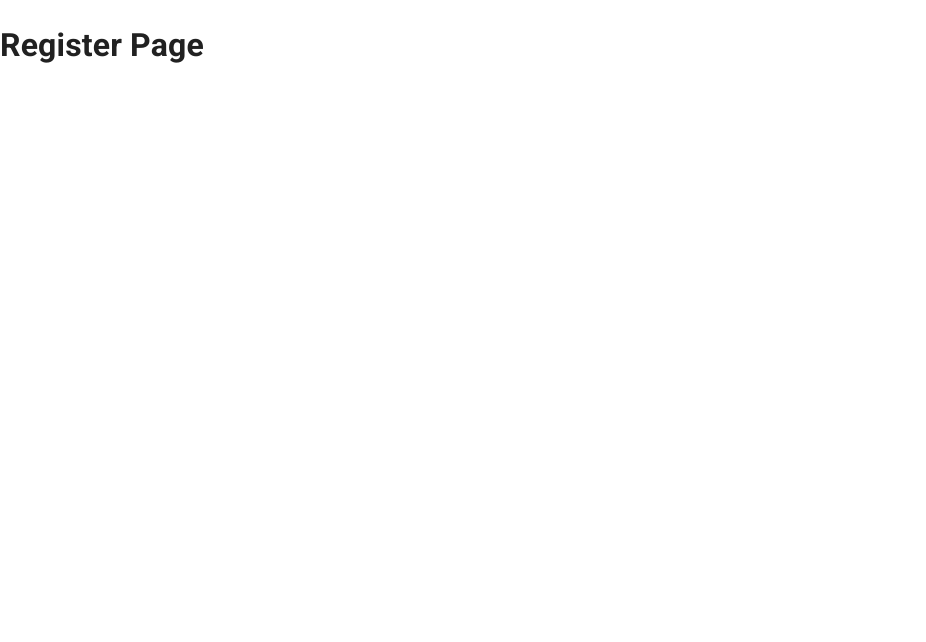
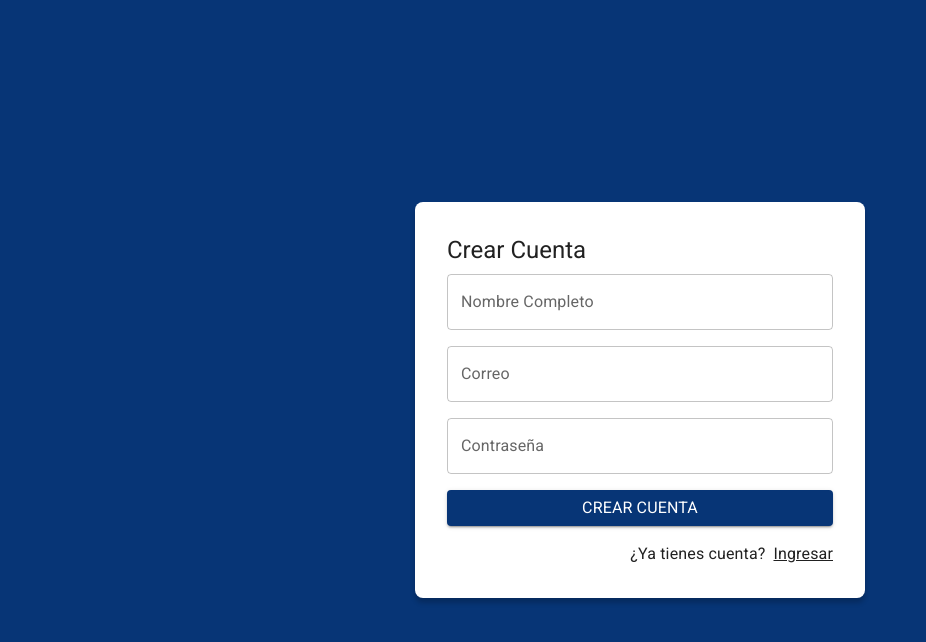
Before and after one commit to fersanti2896/17-curso-react-journalApp-material-ui, a React (Vite) app: page /auth/register in a window 1280 px wide. Shown: the top 642 px of the page, without its empty margins (0-926 px from the left). Built offline with nearby package versions, Linux system fonts and the light colour scheme.

Commit message:
Diseño de RegisterPage.jsx

```diff
--- a/src/auth/layout/AuthLayout.jsx
+++ b/src/auth/layout/AuthLayout.jsx
@@ -13,7 +13,7 @@
                     <Grid item
                           className='box-shadow'
                           xs={ 3 }
-                          sx={{ backgroundColor: 'white', borderRadius:2 , padding: 3, width: { sm: 450 } }} >
+                          sx={{ backgroundColor: 'white', borderRadius:2 , padding: 4, width: { sm: 450 } }} >
                             <Typography variant='h5' sx={{ mb: 1 }}>{ title }</Typography>
 
                             { children }
--- a/src/auth/pages/LoginPage.jsx
+++ b/src/auth/pages/LoginPage.jsx
@@ -6,7 +6,7 @@
 export const LoginPage = () => {
     return (
         <>
-           <AuthLayout title='Login'>
+           <AuthLayout title='Iniciar Sesión'>
             <form>
                     <Grid container>
                         <Grid item sx={{ mb: 2 }} xs={ 12 } >
@@ -39,6 +39,7 @@
                         </Grid>
 
                         <Grid container direction='row' justifyContent='end'>
+                            <Typography sx={{ mr: 1 }}>¿No tienes cuenta?</Typography>
                             <Link color='inherit'
                                     component={ RouterLink }
                                     to='/auth/register'>
--- a/src/auth/pages/RegisterPage.jsx
+++ b/src/auth/pages/RegisterPage.jsx
@@ -1,8 +1,55 @@
+import { Link as RouterLink } from 'react-router-dom';
+import { Google } from '@mui/icons-material';
+import { Button, Grid, Link, TextField, Typography } from '@mui/material';
+import { AuthLayout } from '../layout/AuthLayout';
 
 export const RegisterPage = () => {
     return (
         <>
-            <h1>Register Page</h1>
+           <AuthLayout title='Crear Cuenta'>
+            <form>
+                    <Grid container>
+                        <Grid item sx={{ mb: 2 }} xs={ 12 } >
+                            <TextField label='Nombre Completo'
+                                    placeholder='Tu nombre'
+                                    type='text'
+                                    fullWidth />
+                        </Grid>
+
+                        <Grid item sx={{ mb: 2 }} xs={ 12 } >
+                            <TextField label='Correo'
+                                    placeholder='google@prueba.com'
+                                    type='text'
+                                    fullWidth />
+                        </Grid>
+
+                        <Grid item sx={{ mb: 2 }} xs={ 12 }>
+                            <TextField label='Contraseña'
+                                    placeholder='Contraseña'
+                                    type='password'
+                                    fullWidth />
+                        </Grid>
+
+                        <Grid container spacing={ 2 } sx={{ mb: 2 }}>
+                            <Grid item xs={ 12 }>
+                                <Button fullWidth variant='contained'>
+                                <Typography>Crear Cuenta</Typography>
+                                </Button>
+                            </Grid>
+                        </Grid>
+
+                        <Grid container direction='row' justifyContent='end'>
+                            <Typography sx={{ mr: 1 }}>¿Ya tienes cuenta?</Typography>
+                            <Link color='inherit'
+                                    component={ RouterLink }
+                                    to='/auth/login'>
+                                Ingresar
+                            </Link>
+                        </Grid>
+                    </Grid>
+                </form>
+           </AuthLayout>
+
         </>
     )
 }
```
